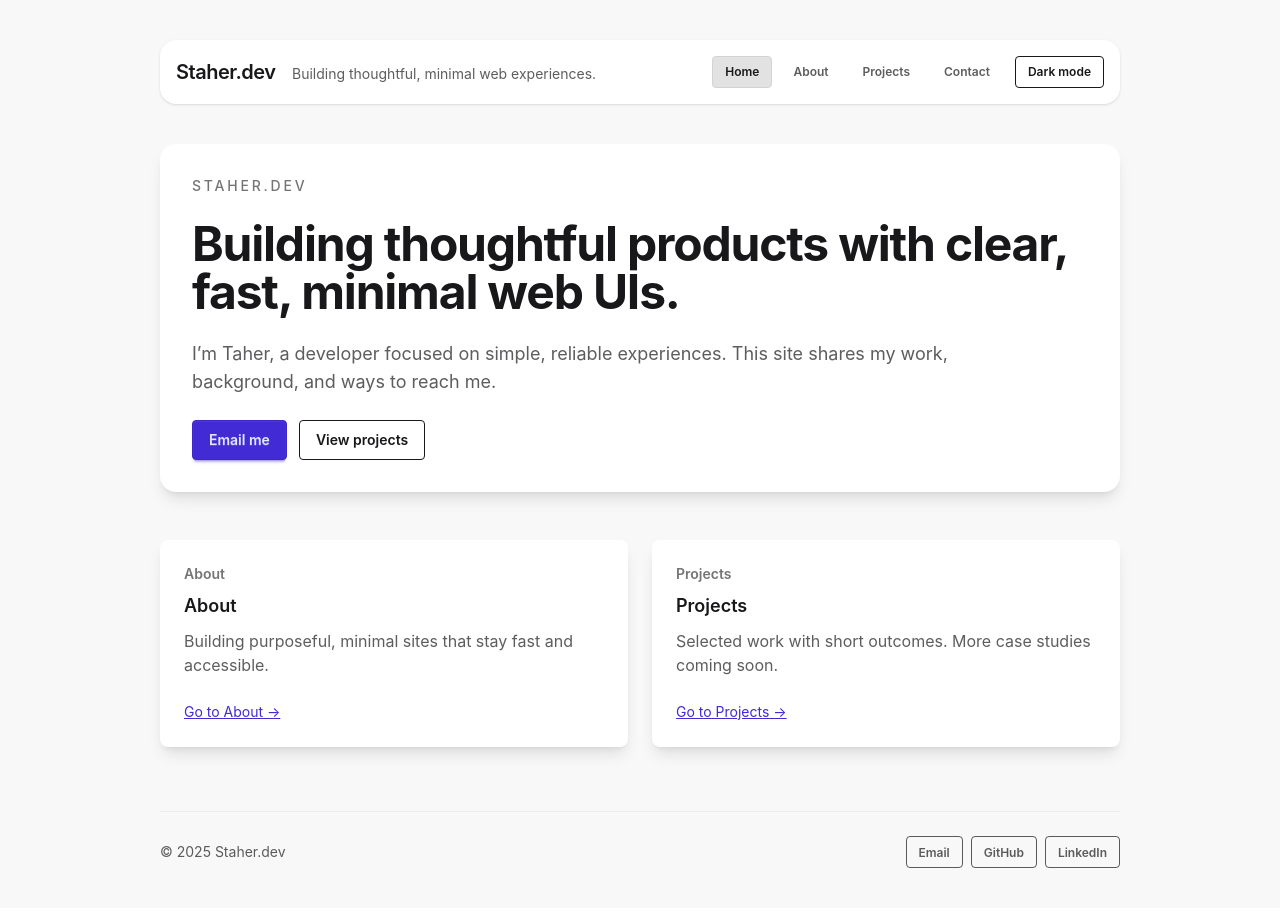
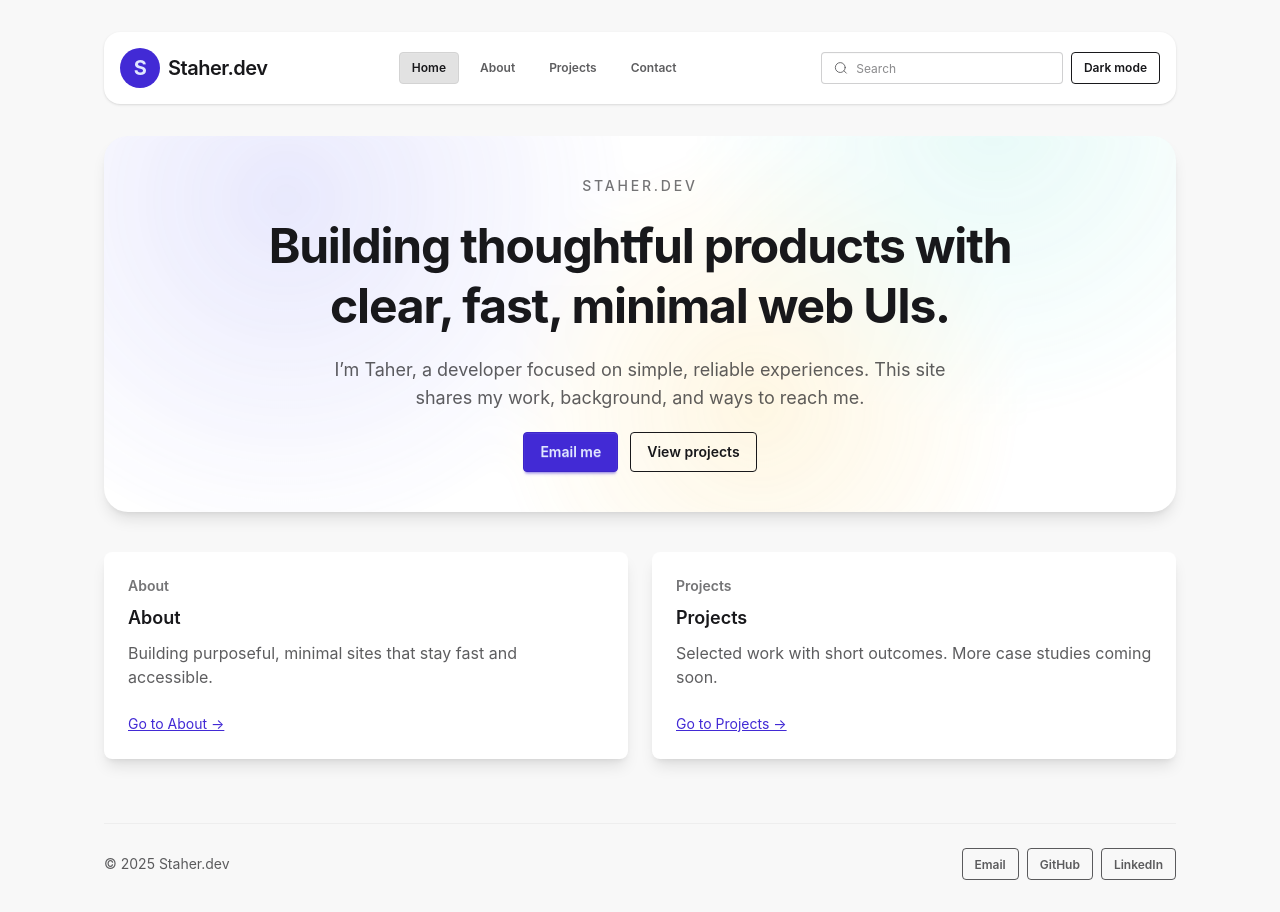
Before and after one commit to staher/staher.dev, an Astro site: page / in a window 1280 px wide. Built offline with nearby package versions, Linux system fonts and the light colour scheme; Astro itself is replaced by a stand-in of ours.

Commit message:
base layout changes

```diff
--- a/src/layouts/BaseLayout.astro
+++ b/src/layouts/BaseLayout.astro
@@ -19,19 +19,15 @@ const year = new Date().getFullYear()
   </head>
   <body>
     <div class="min-h-screen bg-base-200 text-base-content">
-      <div class="mx-auto flex min-h-screen max-w-5xl flex-col px-4 py-10 sm:px-6 lg:px-8">
-        <header class="navbar mb-10 rounded-2xl bg-base-100 px-4 shadow-sm">
-          <div class="flex-1">
-            <a href="/" class="text-xl font-semibold tracking-tight">
-              {siteMeta.title}
+      <div class="mx-auto flex min-h-screen max-w-6xl flex-col px-4 py-8 sm:px-6 lg:px-10">
+        <header class="mb-8 flex flex-col gap-4 rounded-2xl bg-base-100 p-4 shadow-sm sm:flex-row sm:items-center sm:justify-between">
+          <div class="flex items-center gap-3">
+            <a href="/" class="flex items-center gap-2 text-xl font-semibold tracking-tight">
+              <span class="inline-flex h-10 w-10 items-center justify-center rounded-full bg-primary text-primary-content font-bold">S</span>
+              <span>{siteMeta.title}</span>
             </a>
-            <p class="ml-3 hidden text-sm text-base-content/70 sm:inline">
-              Building thoughtful, minimal web experiences.
-            </p>
           </div>
-          <div class="flex-none">
-            <div class="flex items-center gap-3">
-              <nav class="flex flex-wrap gap-2 text-sm font-semibold text-base-content/80">
+          <nav class="flex flex-wrap justify-center gap-2 text-sm font-semibold text-base-content/80 sm:flex-1">
             {navItems.map((item) => {
               const isActive =
                 item.href === '/'
@@ -50,8 +46,14 @@ const year = new Date().getFullYear()
               )
             })}
           </nav>
+          <div class="flex items-center gap-2">
+            <label class="input input-sm input-bordered hidden items-center gap-2 sm:flex">
+              <svg xmlns="http://www.w3.org/2000/svg" class="h-4 w-4 opacity-70" viewBox="0 0 16 16" fill="none">
+                <path stroke="currentColor" stroke-linecap="round" stroke-linejoin="round" d="m11.25 11.25 2.5 2.5m-1.25-6.25A5 5 0 1 1 1.5 7.5a5 5 0 0 1 11 0Z"/>
+              </svg>
+              <input type="text" class="grow" placeholder="Search" />
+            </label>
             <ThemeToggle client:load />
-            </div>
           </div>
         </header>
 
--- a/src/pages/index.astro
+++ b/src/pages/index.astro
@@ -4,25 +4,28 @@ import { siteMeta } from '../data/site'
 ---
 
 <BaseLayout title="Home" description={siteMeta.description}>
-  <div class="flex flex-col gap-12">
-    <section class="flex flex-col gap-6 rounded-2xl bg-base-100 p-8 shadow-lg">
+  <div class="flex flex-col gap-10">
+    <section class="relative overflow-hidden rounded-3xl bg-base-100 p-10 text-center shadow-lg">
+      <div class="hero-ambient pointer-events-none absolute inset-0 opacity-80"></div>
+      <div class="relative flex flex-col items-center gap-5">
         <p class="text-sm font-medium uppercase tracking-[0.2em] text-base-content/60">
           {siteMeta.title}
         </p>
-      <h1 class="text-4xl font-bold tracking-tight sm:text-5xl">
+        <h1 class="max-w-3xl text-4xl font-bold leading-tight tracking-tight sm:text-5xl">
           Building thoughtful products with clear, fast, minimal web UIs.
         </h1>
-      <p class="max-w-3xl text-lg text-base-content/70">
-        I’m Taher, a developer focused on simple, reliable experiences. This site shares my
-        work, background, and ways to reach me.
+        <p class="max-w-2xl text-lg text-base-content/70">
+          I’m Taher, a developer focused on simple, reliable experiences. This site shares my work,
+          background, and ways to reach me.
         </p>
-      <div class="flex flex-wrap gap-3">
+        <div class="flex flex-wrap justify-center gap-3">
           <a class="btn btn-primary" href="mailto:hello@staher.dev">
             Email me
           </a>
           <a class="btn btn-outline" href="/projects">
             View projects
           </a>
+        </div>
       </div>
     </section>
 
@@ -40,7 +43,7 @@ import { siteMeta } from '../data/site'
         },
       ].map((item) => (
         <a href={item.href} class="card bg-base-100 shadow-lg transition hover:-translate-y-1">
-          <div class="card-body">
+          <div class="card-body items-center text-center sm:items-start sm:text-left">
             <p class="text-sm font-semibold text-base-content/60">{item.title}</p>
             <h2 class="card-title">{item.title}</h2>
             <p class="text-base text-base-content/70">{item.copy}</p>
--- a/src/styles/global.css
+++ b/src/styles/global.css
@@ -20,3 +20,26 @@ body {
   margin: 0;
   min-height: 100vh;
 }
+
+:root {
+  --hero-light: radial-gradient(circle at 20% 20%, rgba(99, 102, 241, 0.18), transparent 35%),
+    radial-gradient(circle at 80% 0%, rgba(45, 212, 191, 0.14), transparent 30%),
+    radial-gradient(circle at 60% 70%, rgba(251, 191, 36, 0.16), transparent 35%);
+  --hero-dark: radial-gradient(circle at 20% 20%, rgba(99, 102, 241, 0.25), transparent 35%),
+    radial-gradient(circle at 80% 0%, rgba(45, 212, 191, 0.18), transparent 30%),
+    radial-gradient(circle at 60% 70%, rgba(251, 191, 36, 0.20), transparent 35%);
+}
+
+:root[data-theme='light'] {
+  --hero-bg: var(--hero-light);
+}
+
+:root[data-theme='dark'] {
+  --hero-bg: var(--hero-dark);
+}
+
+.hero-ambient {
+  background-image: var(--hero-bg);
+  filter: blur(10px);
+  transform: scale(1.1);
+}
```
Lines whose indentation alone changed are shown as unchanged.
